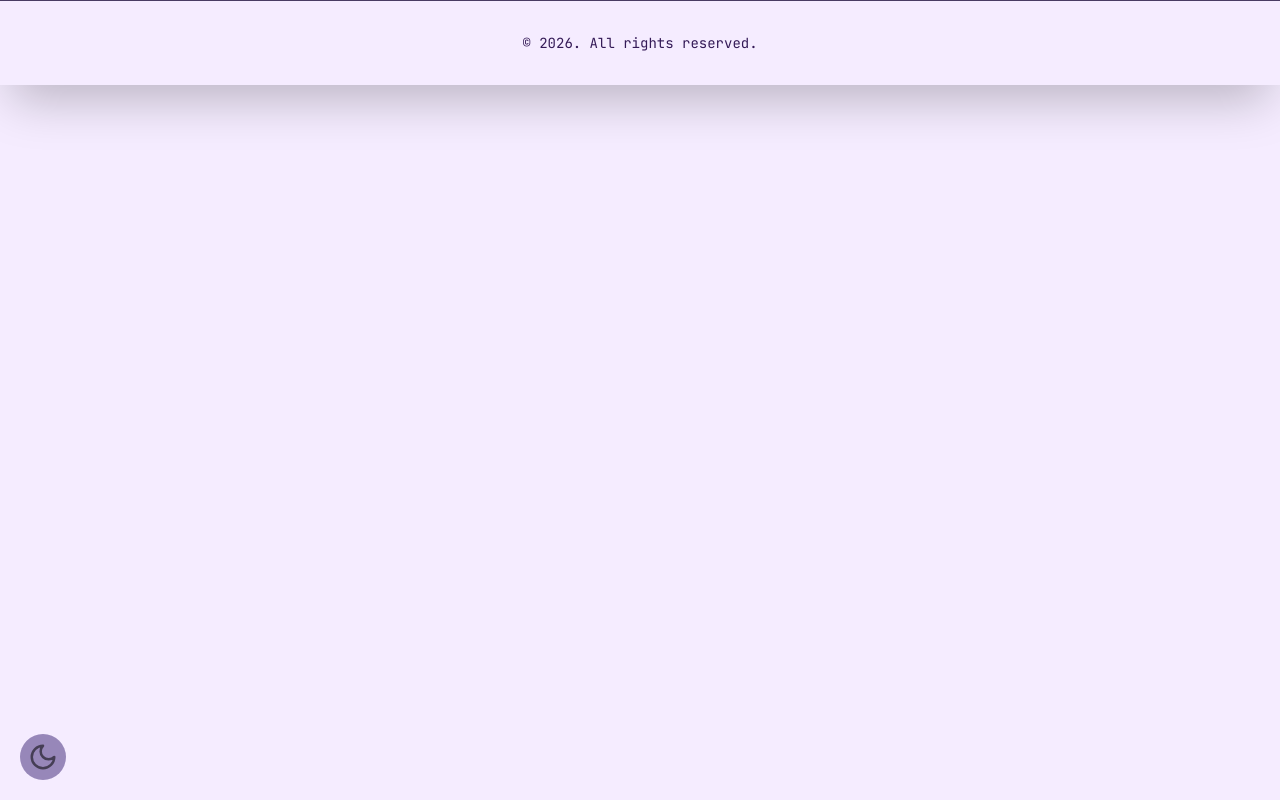
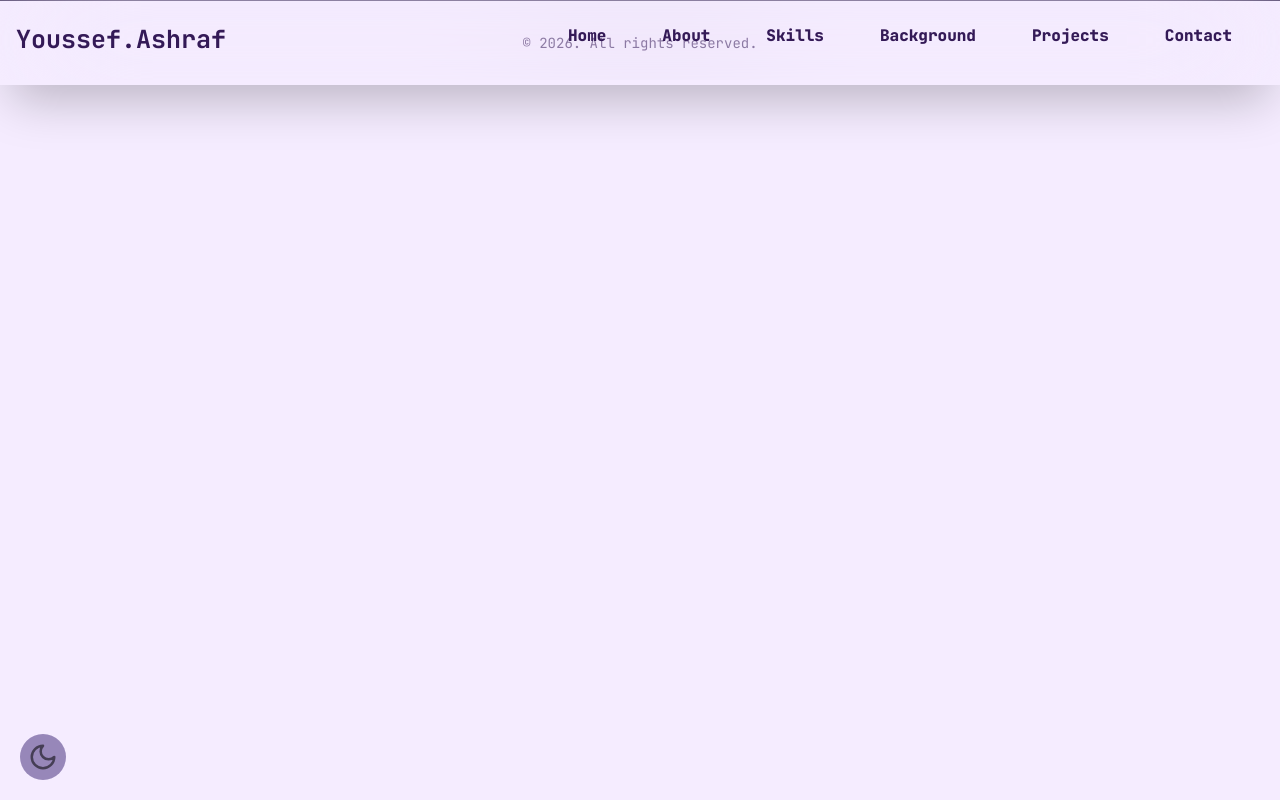
Before and after one commit to youssefsalehs/portfolio, a Next.js app: page / in a window 1280 px wide. Built offline with nearby package versions, Linux system fonts and the light colour scheme; what @mui/material-nextjs would draw is missing.

Commit message:
implement: navbar

```diff
--- a/src/app/layout.js
+++ b/src/app/layout.js
@@ -4,6 +4,7 @@ import { AppRouterCacheProvider } from "@mui/material-nextjs/v15-appRouter";
 import CustomThemeProvider from "@/context/ThemeContext";
 import { Box } from "@mui/material";
 import ThemeBtn from "@/components/ThemeBtn/themeBtn";
+import Navbar from "@/components/Navbar/navbar";
 
 const jetBrainsMono = JetBrains_Mono({
   subsets: ["latin"],
@@ -44,7 +45,7 @@ export default function RootLayout({ children }) {
               }}
             >
               <ThemeBtn />
-
+              <Navbar />
               <main className="flex-1 max-w-7xl h-full px-8 mx-auto overflow-hidden">
                 {children}
               </main>
--- /dev/null
+++ b/src/components/Navbar/navbar.js
@@ -0,0 +1,46 @@
+import { Typography } from "@mui/material";
+import NavLink from "./navlink";
+import Sidebar from "./sidebar";
+import Link from "next/link";
+
+const navlinks = [
+  "Home",
+  "About",
+  "Skills",
+  "Background",
+  "Projects",
+  "Contact",
+];
+
+export default function Navbar() {
+  return (
+    <div className="fixed mx-auto w-full flex justify-center items-center font-semibold text-lg py-4 px-4 bg-transparent backdrop-blur-3xl z-50">
+      <div className="w-full max-w-7xl flex justify-between items-center">
+        <Link href="/">
+          <Typography
+            sx={{
+              color: "text.primary",
+              fontSize: 25,
+              fontWeight: 700,
+              "&:hover": {
+                transform: "scale(1.05)",
+                letterSpacing: 1.5,
+                transition: "all 0.3s",
+              },
+            }}
+          >
+            <span>Youssef.Ashraf</span>
+          </Typography>
+        </Link>
+
+        <ul className="gap-6 hidden md:flex px-4">
+          {navlinks.map((link, i) => (
+            <NavLink link={link} key={i} />
+          ))}
+        </ul>
+
+        <Sidebar navlinks={navlinks} />
+      </div>
+    </div>
+  );
+}
--- /dev/null
+++ b/src/components/Navbar/navlink.js
@@ -0,0 +1,53 @@
+import { Box, Typography } from "@mui/material";
+export default function NavLink({ link }) {
+  return (
+    <Box
+      component="li"
+      sx={{
+        position: "relative",
+        pb: 1,
+        listStyle: "none",
+        cursor: "pointer",
+        "&:hover": {
+          color: "text.main",
+        },
+      }}
+    >
+      <Typography
+        component={"a"}
+        href={`#${link[0].toLowerCase() + link.slice(1)}`}
+        sx={{
+          px: 2,
+          py: 1,
+          borderRadius: 1,
+          zIndex: 1,
+          display: "block",
+          w: "100%",
+          position: "relative",
+          fontWeight: 800,
+          bgcolor: "transparent",
+          transition: "background-color 0.3s",
+          "&:hover": {
+            bgcolor: "background.tertiary",
+          },
+        }}
+      >
+        {link}
+      </Typography>
+
+      <Box
+        className="underline"
+        sx={{
+          position: "absolute",
+          bottom: -2,
+          left: 0,
+          height: 3,
+          width: 0,
+          bgcolor: "primary.main",
+          borderRadius: 1.5,
+          transition: "width 0.3s",
+        }}
+      />
+    </Box>
+  );
+}
--- /dev/null
+++ b/src/components/Navbar/sidebar.js
@@ -0,0 +1,59 @@
+"use client";
+import { useState } from "react";
+import { Box } from "@mui/material";
+import { CiMenuFries } from "react-icons/ci";
+import { CgClose } from "react-icons/cg";
+import NavLink from "./navlink";
+export default function Sidebar({ navlinks }) {
+  const [open, setOpen] = useState(false);
+
+  return (
+    <>
+      <Box
+        onClick={() => setOpen(true)}
+        sx={{
+          display: { xs: "block", md: "none" },
+          fontSize: "30px",
+          cursor: "pointer",
+          transition: "color 0.3s",
+          "&:hover": { color: "primary.main" },
+        }}
+      >
+        <CiMenuFries />
+      </Box>
+
+      {open && (
+        <div
+          onClick={() => setOpen(false)}
+          className="fixed inset-0 h-screen bg-secondary-900 bg-opacity-50 z-40 md:hidden"
+        ></div>
+      )}
+      <Box
+        sx={{ bgcolor: "background.default" }}
+        className={`fixed top-0 right-0 min-h-screen w-[70%] shadow-inner transform z-50 md:hidden flex flex-col p-6 ${
+          open ? "translate-x-0" : "translate-x-full"
+        }`}
+      >
+        <Box
+          onClick={() => setOpen(false)}
+          sx={{
+            display: { xs: "block", md: "none" },
+            fontSize: "30px",
+            cursor: "pointer",
+            mb: 2,
+            alignSelf: "end",
+            "&:hover": { color: "primary.main" },
+          }}
+        >
+          <CgClose />
+        </Box>
+
+        <ul className="flex flex-col gap-6 w-full">
+          {navlinks.map((link, i) => (
+            <NavLink link={link} key={i} />
+          ))}
+        </ul>
+      </Box>
+    </>
+  );
+}
```
